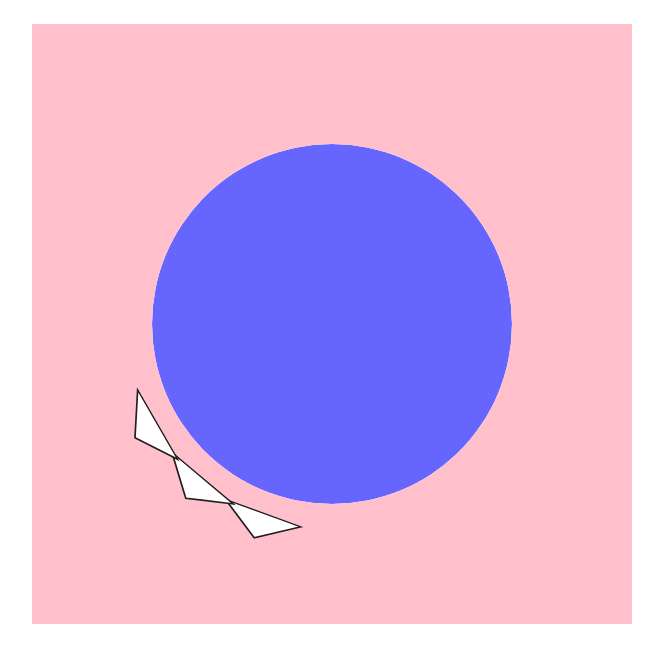
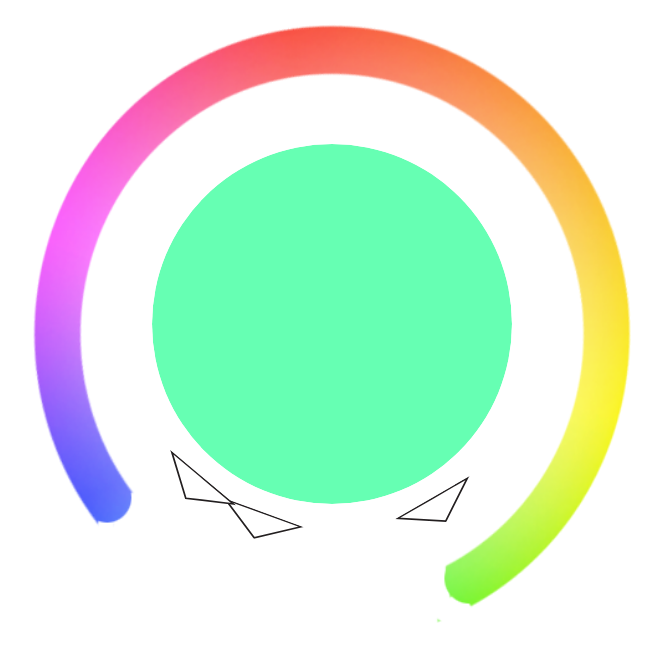
Before and after one commit to Pepewitch/circular-color-picker, a React (Create React App) app: page / in a window 1280 px wide. Shown: the top 662 px of the page, without its empty margins (308-971 px from the left). Built offline with nearby package versions, Linux system fonts and the light colour scheme.

Commit message:
:sparkles: disable scrolling when touch

```diff
--- a/src/components/CircularColorPicker.jsx
+++ b/src/components/CircularColorPicker.jsx
@@ -2,18 +2,18 @@ import React, { Component } from "react";
 import styles from "./CircularColorPicker.module.scss";
 import ColorSelector from "./ColorSelector";
 import ColorRenderer from "./ColorRenderer";
-
+import hue from "../assets/images/hue.png";
 export default class CircularColorPicker extends Component {
   state = {
     hue1: 200,
     hue2: 220,
-    hue3: 240
+    hue3: 150
   };
   render() {
     const { hue1, hue2, hue3 } = this.state;
     return (
       <div className={styles.container}>
-        <div className={styles.color_bar}>
+        <div className={styles.color_bar} style={{ backgroundImage: `url(${hue})` }}>
           <div className={styles.selector_stack}>
             <ColorSelector
               base
@@ -25,7 +25,7 @@ export default class CircularColorPicker extends Component {
               onChange={hue => this.setState({ hue2: hue })}
             />
             <ColorSelector
-              initialRotation={240}
+              initialRotation={150}
               onChange={hue => this.setState({ hue3: hue })}
             />
             <ColorRenderer
--- a/src/components/CircularColorPicker.module.scss
+++ b/src/components/CircularColorPicker.module.scss
@@ -4,8 +4,10 @@
 
 .color_bar {
   padding: 20%;
-  background: pink;
   position: relative;
+  background-position: center center;
+  background-repeat: no-repeat;
+  background-size: 100% 100%;
 }
 
 .color_selector_container {
@@ -25,6 +27,7 @@
   bottom: 100%;
   left: 50%;
   transform: translateX(-50%) translateY(-200%);
+  cursor: pointer;
 }
 
 .selector_stack {
--- a/src/components/ColorSelector.jsx
+++ b/src/components/ColorSelector.jsx
@@ -3,12 +3,28 @@ import styles from "./CircularColorPicker.module.scss";
 import { ReactComponent as Circle } from "../assets/images/circle.svg";
 import { ReactComponent as Arrow } from "../assets/images/arrow.svg";
 
+// TODO: Improve desktop draging UX
+
 export default class ColorSelector extends Component {
   containerRef;
+  arrowRef;
   constructor(props) {
     super(props);
     this.containerRef = React.createRef();
+    this.arrowRef = React.createRef();
     this.state = { rotation: this.props.initialRotation };
+  }
+  componentDidMount() {
+    // this.arrowRef.current.addEventListener(
+    //   "dragstart",
+    //   function(e) {
+    //     const crt = this.cloneNode(true);
+    //     crt.style.opacity = 0;
+    //     crt.style.visibility = "hidden";
+    //     e.dataTransfer.setDragImage(crt, 0, 0);
+    //   },
+    //   false
+    // );
   }
   getRelativeCoordinates(pageX, pageY) {
     const clientRect = this.containerRef.current.getBoundingClientRect();
@@ -70,6 +86,11 @@ export default class ColorSelector extends Component {
       this.setState({ rotation });
     }
   };
+  // handleDrag = event => {
+  //   const rotation = this.getRotation(event.pageX, event.pageY);
+  //   this.emitChange();
+  //   this.setState({ rotation });
+  // };
   render() {
     const { base } = this.props;
     return (
@@ -83,13 +104,15 @@ export default class ColorSelector extends Component {
           transform: "rotate(" + this.state.rotation + "deg) scale(0.8)"
         }}
       >
+        <div className={styles.arrow} ref={this.arrowRef}>
           <Arrow
-          className={styles.arrow}
+            style={{ touchAction: "none" }}
             onTouchMove={this.handleTouchMove}
             onMouseDown={this.handleMouseDown}
             onMouseUp={this.handleMouseUp}
             onMouseMove={this.handleMouseMove}
           />
+        </div>
         <Circle style={{ opacity: 0 }} />
       </div>
     );
--- a/src/index.css
+++ b/src/index.css
@@ -7,7 +7,6 @@ body {
   -webkit-font-smoothing: antialiased;
   -moz-osx-font-smoothing: grayscale;
   overflow: hidden;
-  height: 100vh;
   width: 100vw;
 }
 
```
Also changed, not shown: src/assets/images/hue.png (added). Lines whose indentation alone changed are shown as unchanged.
